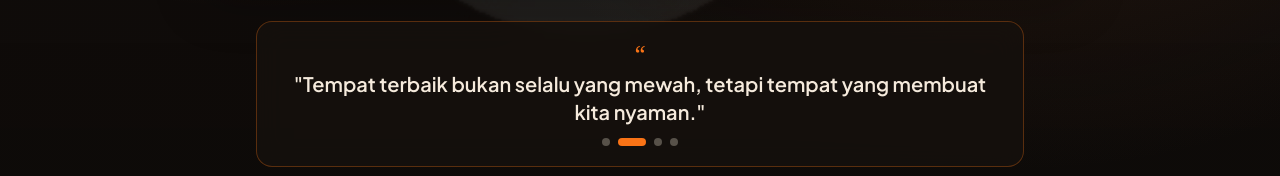
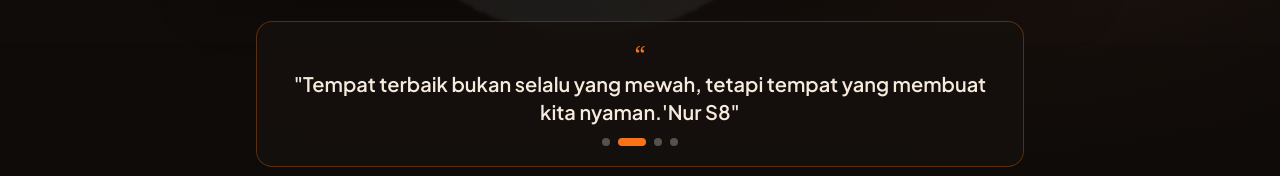
Before and after one commit to nurs8cyber/bnspwarkop, a plain HTML site: page index.html in a window 1280 px wide. Shown: the part 1027-1203 px from the top of the page. Drawn offline with nearby package versions, Linux system fonts and the light colour scheme.

Commit message:
Update index.html

```diff
--- a/index.html
+++ b/index.html
@@ -800,15 +800,15 @@
       ];
 
       const DEFAULT_ADS = [
-        { id: "ad-1", title: "Promo Nongkrong Malam — Ngopi Dulu, Jangan Lupa Bahagia!", url: "https://www.youtube.com/watch?v=lTRiuFIWV54", active: true },
+        { id: "ad-1", title: "Promo Nongkrong Malam — Ngopi Dulu, Jangan Lupa Bahagia!", url: "https://www.youtube.com/watch?v=eUK2fI-cEp8&t=65s", active: true },
         { id: "ad-2", title: "Vibe Lo-Fi & Kopi Susu Gula Aren Warkop Gen Z", url: "https://www.youtube.com/watch?v=5qap5aO4i9A", active: false }
       ];
 
       const DEFAULT_QUOTES = [
-        { id: "q-1", text: "Kopi boleh pahit, tetapi hidup jangan kehilangan semangat." },
-        { id: "q-2", text: "Tempat terbaik bukan selalu yang mewah, tetapi tempat yang membuat kita nyaman." },
-        { id: "q-3", text: "Ngopi dulu, urusan dunia kita lanjutkan nanti." },
-        { id: "q-4", text: "Satu cangkir kopi, seribu inspirasi bersama teman sejati." }
+        { id: "q-1", text: "Kopi boleh pahit, tetapi hidup jangan kehilangan semangat 'Nur S8." },
+        { id: "q-2", text: "Tempat terbaik bukan selalu yang mewah, tetapi tempat yang membuat kita nyaman.'Nur S8" },
+        { id: "q-3", text: "Ngopi dulu, urusan dunia kita lanjutkan nanti.'Nur S8" },
+        { id: "q-4", text: "Satu cangkir kopi, seribu inspirasi bersama teman sejati.'Nur S8" }
       ];
 
       const DEFAULT_WIFI = {
```
